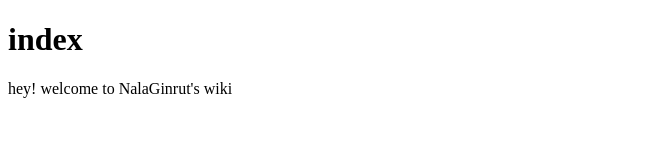
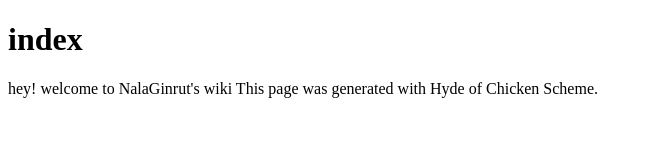
Before and after one commit to NalaGinrut/pagetest, a plain HTML site: page index.html in a window 1280 px wide. Shown: the whole page, without its empty margins (0-652 px from the left). Drawn offline with Linux system fonts and the light colour scheme.

Commit message:
gen index.html

```diff
--- a/index.html
+++ b/index.html
@@ -4,4 +4,4 @@
 <title>index</title></head>
 <body>
 <h1>index</h1>
-<p>hey! welcome to NalaGinrut's wiki</p></body></html>
+<p>hey! welcome to NalaGinrut's wiki This page was generated with Hyde of Chicken Scheme.</p></body></html>
```
